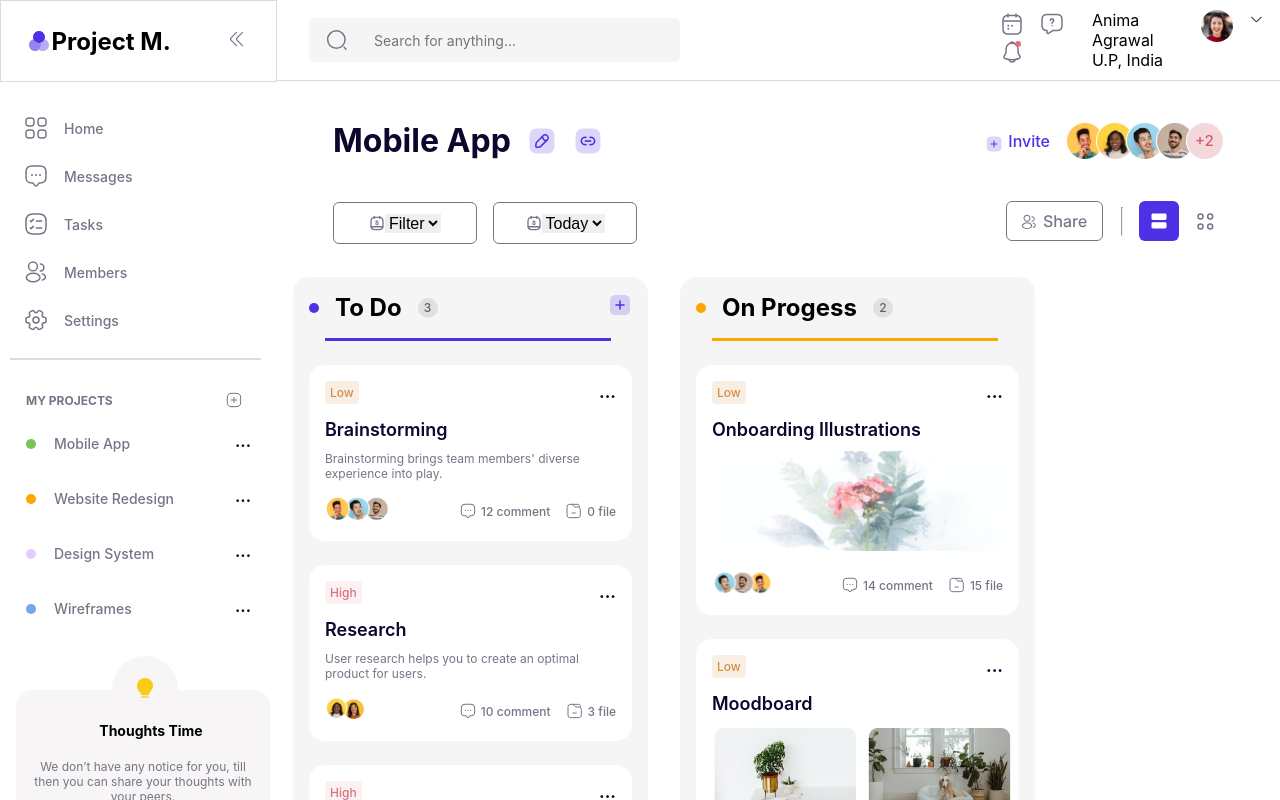
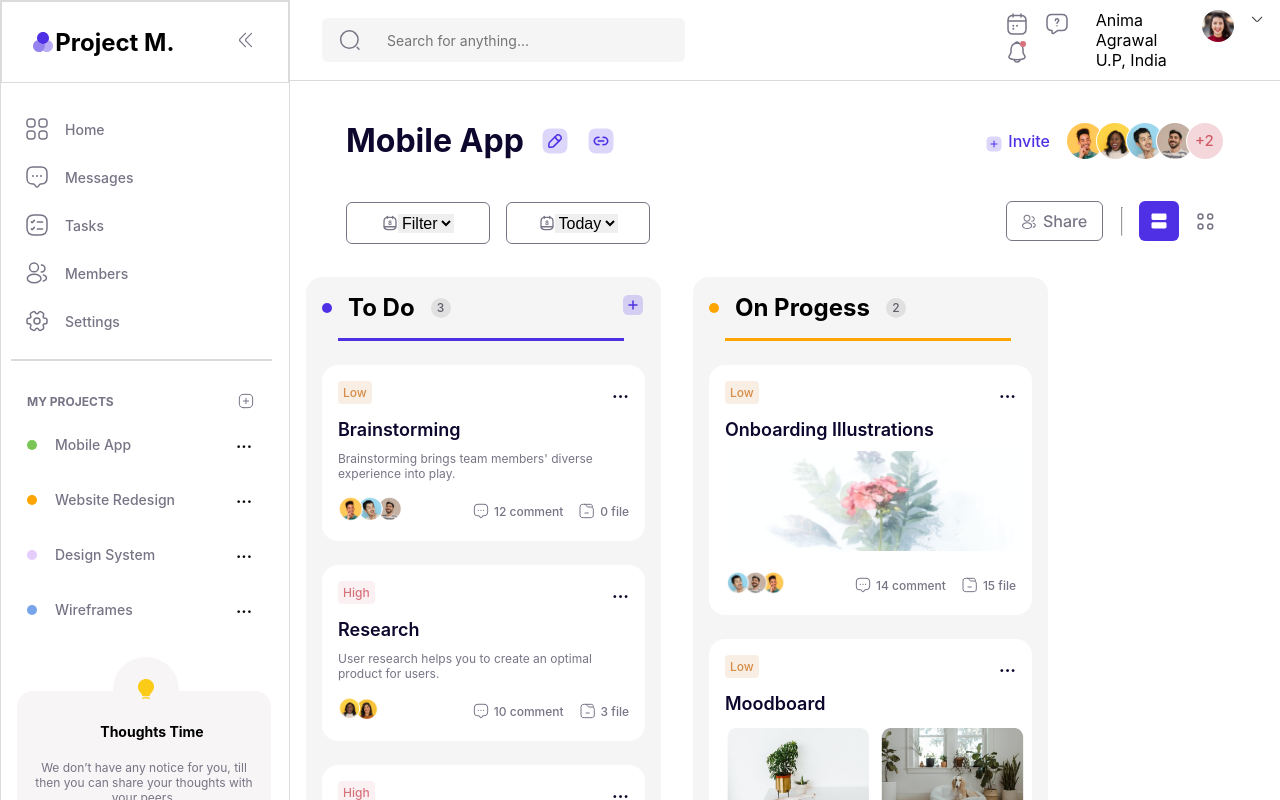
Before and after one commit to Madhuresh123/Kanban-Clone, a React (Create React App) app: page / in a window 1280 px wide. Shown: the top 800 px of the page. Built offline with nearby package versions, Linux system fonts and the light colour scheme.

Commit message:
updated-menu

```diff
--- a/src/components/Menu.jsx
+++ b/src/components/Menu.jsx
@@ -13,7 +13,7 @@ function Menu() {
   }
 
   return (
-    <div className={`${isSlideClicked ? "slide-left" : "" } `}>
+    <div className='menu'>
         <div className='menu_top'>
 
 <div style={{display:'flex', alignItems:'center'}}>
--- a/src/styles/menu.css
+++ b/src/styles/menu.css
@@ -3,7 +3,6 @@
     height: 120vh;
     border: 1px solid #DBDBDB;
     transition: transform 0.3s ease;
-
 }
 
 .slide-left{
--- a/src/styles/projectSection.css
+++ b/src/styles/projectSection.css
@@ -1,3 +1,4 @@
+
 .title-section{
     display: flex;
     justify-content: space-between;
```
